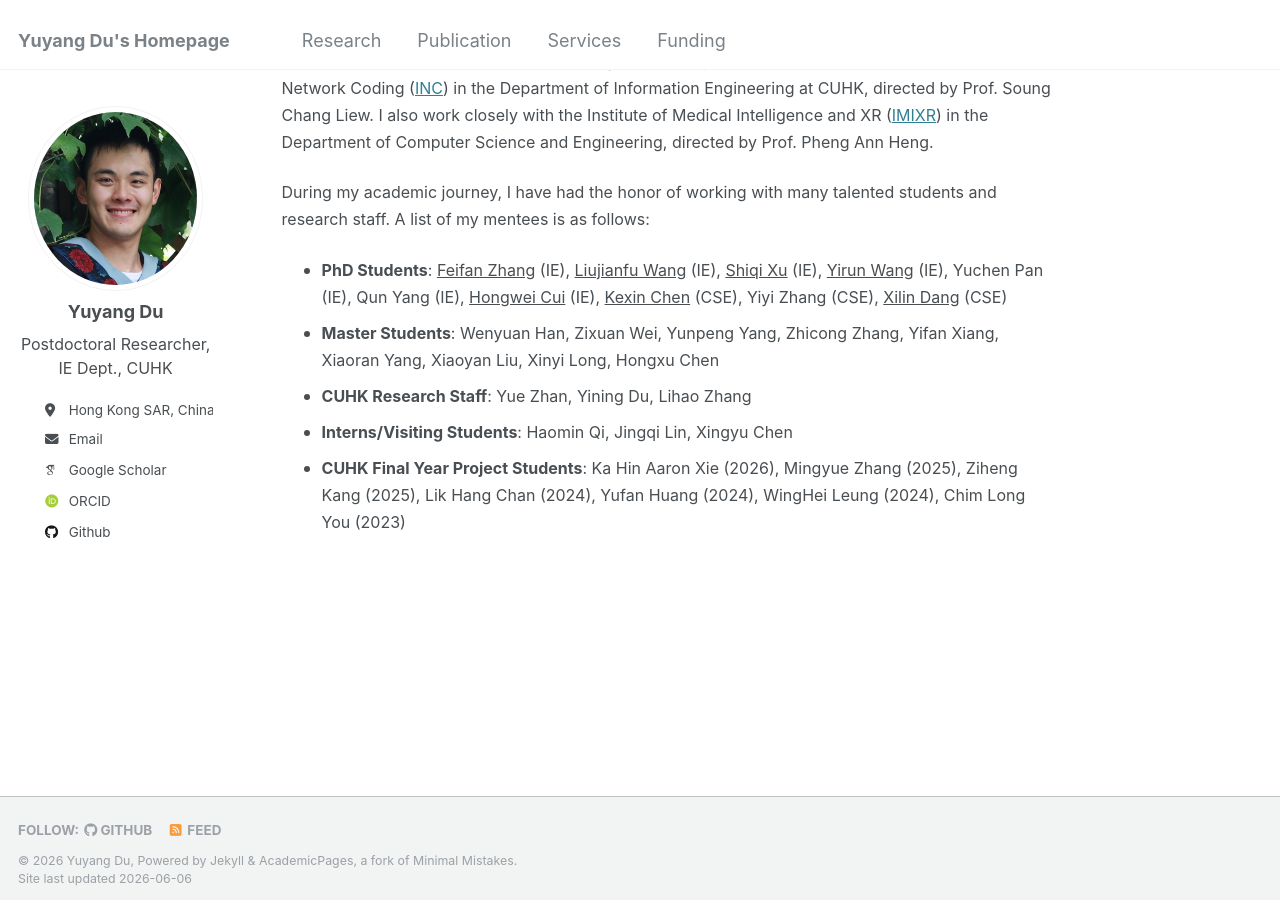
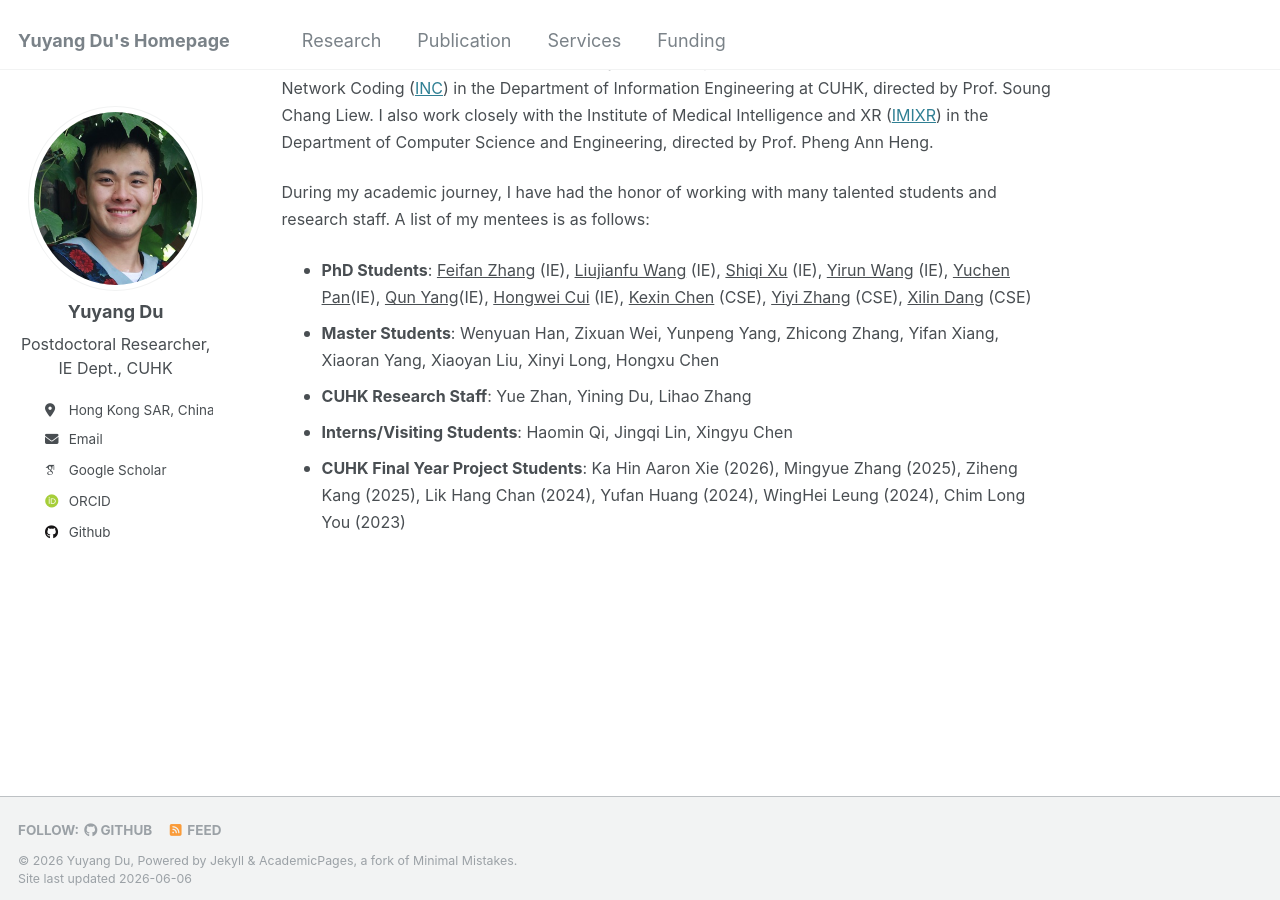
Before and after one commit to yuyangdu01/yuyangdu01.github.io, a Jekyll site: the page built from _pages/service.md, in a window 1280 px wide and 900 px high, scrolled down 886 px. Built offline with Jekyll 4.4.1, drawn with Linux system fonts in a browser that asks for light colours; some web fonts are replaced; part of the change alters nothing that is shown.

Commit message:
Update service.md

```diff
--- a/_pages/service.md
+++ b/_pages/service.md
@@ -51,7 +51,7 @@ Mentorship
 <p><font size="3">During my academic journey, I have had the honor of working with many talented students and research staff. A list of my mentees is as follows:</font></p>
 
 <div class="mentorship" markdown="1">
-* <font size=3> <b>PhD Students</b>: <a href="https://scholar.google.com/citations?user=pUIWEZAAAAAJ">Feifan Zhang</a> (IE), <a href="https://scholar.google.com/citations?user=zHMaH24AAAAJ">Liujianfu Wang</a> (IE), <a href="https://scholar.google.com/citations?user=-PdrGCIAAAAJ">Shiqi Xu</a> (IE), <a href="https://ieeexplore.ieee.org/author/37089175010">Yirun Wang</a> (IE), Yuchen Pan (IE), Qun Yang (IE), <a href="https://scholar.google.com/citations?user=o8vGH6kAAAAJ">Hongwei Cui</a> (IE), <a href="https://scholar.google.com/citations?user=wHMRoIUAAAAJ">Kexin Chen</a> (CSE), Yiyi Zhang (CSE), <a href="https://scholar.google.com/citations?user=XSQsbRsAAAAJ">Xilin Dang</a> (CSE)</font>
+* <font size=3> <b>PhD Students</b>: <a href="https://scholar.google.com/citations?user=pUIWEZAAAAAJ">Feifan Zhang</a> (IE), <a href="https://scholar.google.com/citations?user=zHMaH24AAAAJ">Liujianfu Wang</a> (IE), <a href="https://scholar.google.com/citations?user=-PdrGCIAAAAJ">Shiqi Xu</a> (IE), <a href="https://ieeexplore.ieee.org/author/37089175010">Yirun Wang</a> (IE), <a href="https://orcid.org/0009-0003-3126-5669">Yuchen Pan</a>(IE), <a href="https://ieeexplore.ieee.org/author/609812215859907">Qun Yang</a>(IE), <a href="https://scholar.google.com/citations?user=o8vGH6kAAAAJ">Hongwei Cui</a> (IE), <a href="https://scholar.google.com/citations?user=wHMRoIUAAAAJ">Kexin Chen</a> (CSE), <a href="https://orcid.org/0009-0000-6491-8513">Yiyi Zhang</a> (CSE), <a href="https://scholar.google.com/citations?user=XSQsbRsAAAAJ">Xilin Dang</a> (CSE)</font>
 * <font size=3> <b>Master Students</b>: Wenyuan Han, Zixuan Wei, Yunpeng Yang, Zhicong Zhang, Yifan Xiang, Xiaoran Yang, Xiaoyan Liu, Xinyi Long, Hongxu Chen</font>
 * <font size=3> <b>CUHK Research Staff</b>: Yue Zhan, Yining Du, Lihao Zhang</font>
 * <font size=3> <b>Interns/Visiting Students</b>: Haomin Qi, Jingqi Lin, Xingyu Chen</font>
```
